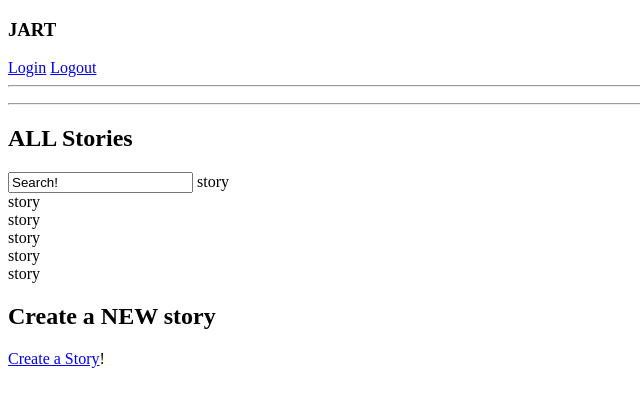
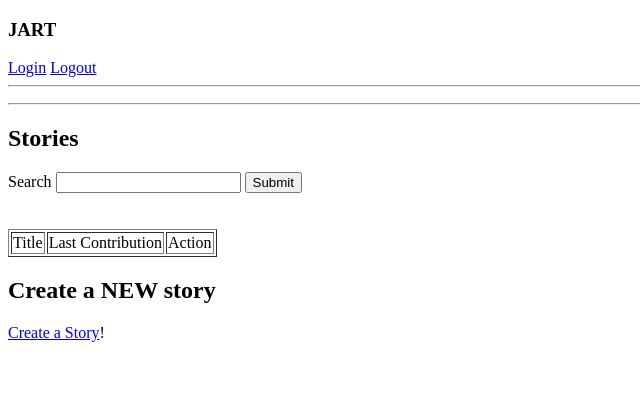
Before and after one commit to tchen9/SoftDev-Project01, a Flask app: page /stories in a window 1280 px wide. Shown: the top 407 px of the page, without its empty margins (0-640 px from the left). Run offline with Flask 2, Linux system fonts and the light colour scheme; data that the repository does not hold is empty.

```diff
--- a/app.py
+++ b/app.py
@@ -1,7 +1,7 @@
 from flask import Flask, flash, render_template, request, session, redirect, url_for
 import auth
 from auth import logged_in
-import db_tool
+from db_tool import get_stories
 
 app = Flask(__name__)
 app.config['SECRET_KEY'] = "TH15 15 4 53CR3T K3Y"
@@ -67,14 +67,15 @@ def profile():
 
 @app.route('/stories')
 def stories():
-    return render_template('stories.html', title = 'Stories')
+    stories = get_stories()
+    return render_template('stories.html', title = 'Stories', stories = stories)
 
 @app.route('/create_story')
 def create_story():
     return render_template('create_story.html', title = 'Create a Story')
 
 @app.route('/contribute')
-def contribute_story():
+def contribute():
     return "contribute to story"
 
 if __name__ == '__main__':
--- a/db_tool.py
+++ b/db_tool.py
@@ -43,7 +43,7 @@ def add_user( username ):
     db.commit()
     db.close()
 
-    return int(user_id)
+    return user_id
 
 
 # add a story to the story table
@@ -142,6 +142,8 @@ def get_user_by_username( username ):
         user["id"] = row[0]
         user["password"] = row[1]
 
+    db.close()
+
     return user
 
 
@@ -158,8 +160,8 @@ def get_users():
     command = "SELECT * FROM users;"
     for row in c.execute(command):
         user = {}
-        user[ "username" ] = row[1]
-        user[ "password" ] = row[2]
+        user[ 'username' ] = row[1]
+        user[ 'password' ] = row[2]
         users[ row[0] ] = user
 
     # commit and close the database
@@ -167,6 +169,34 @@ def get_users():
     db.close()
 
     return users
+
+
+# returns a dictionary with keys as story_ids and values as dictionaries for those stories
+def get_stories():
+    # open the database
+    db = sqlite3.connect("app.db")
+    c = db.cursor()
+
+    # create the dictionary to return
+    stories = {}
+
+    # get the data
+    command = "SELECT * FROM stories;"
+    for row in c.execute(command):
+        story = {}
+        story[ 'title' ] = row[1]
+        story[ 'body' ] = row[2]
+        story[ 'complete' ] = row[3]
+        stories[ row[0] ] = story
+
+    command = "SELECT * FROM contributions;"
+    for row in c.execute(command):
+        story = stories[ row[1] ]
+        story['last_contribution'] = row[2]
+
+    db.close()
+
+    return stories
 
 
 # returns the username associated with a given user_id
--- a/devlog.txt
+++ b/devlog.txt
@@ -48,3 +48,6 @@ Finish login functionality
 
 siuR -- 2017-10-27 22:08:22
 Add flash messages to base
+
+siuR -- 2017-10-27 23:22:01
+Worked on HTML for creating stories
--- a/templates/stories.html
+++ b/templates/stories.html
@@ -1,20 +1,31 @@
 {% extends "base.html" %}
 
-    {% block body %}
+{% block body %}
 
-<h2>ALL Stories <br></h2>
-<input type="text" name="searchDB" value="Search!">
+<h2>Stories</h2>
+<form method="GET" action="">
+  Search
+  <input type="text" name="search">
+  <input type="submit">
+</form>
 
-
-story<br>
-
-story<br>
-story<br>
-story<br>
-story<br>
-story<br>
+<br><br>
+<table border="1">
+  <tr>
+    <td>Title</td>
+    <td>Last Contribution</td>
+    <td>Action</td>
+  </tr>
+  {% for story in stories %}
+  <tr>
+    <td>{{ stories[story]['title'] }}</td>
+    <td>{{ stories[story]['last_contribution'] }}</td>
+    <td><a href="{{ url_for('contribute') }}">Contribute</a></td>
+  </tr>
+  {% endfor %}
+</table>
 
 <h2>Create a NEW story</h2>
 <a href="{{ url_for('create_story') }}">Create a Story</a>!<br><br>
 
-    {% endblock %}
+{% endblock %}
```
Also changed, not shown: templates/create_story.html (+8 -4 lines).
